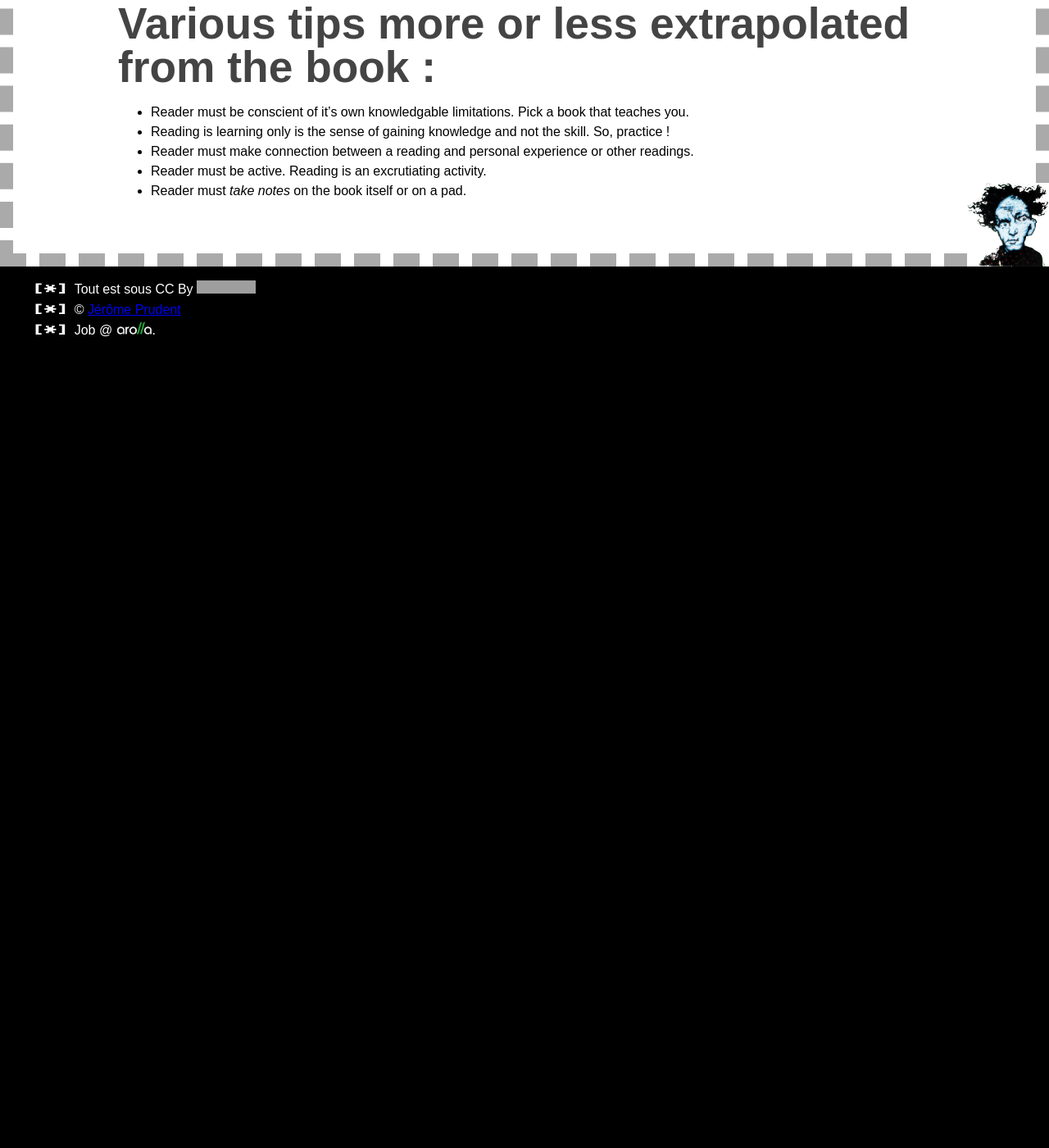
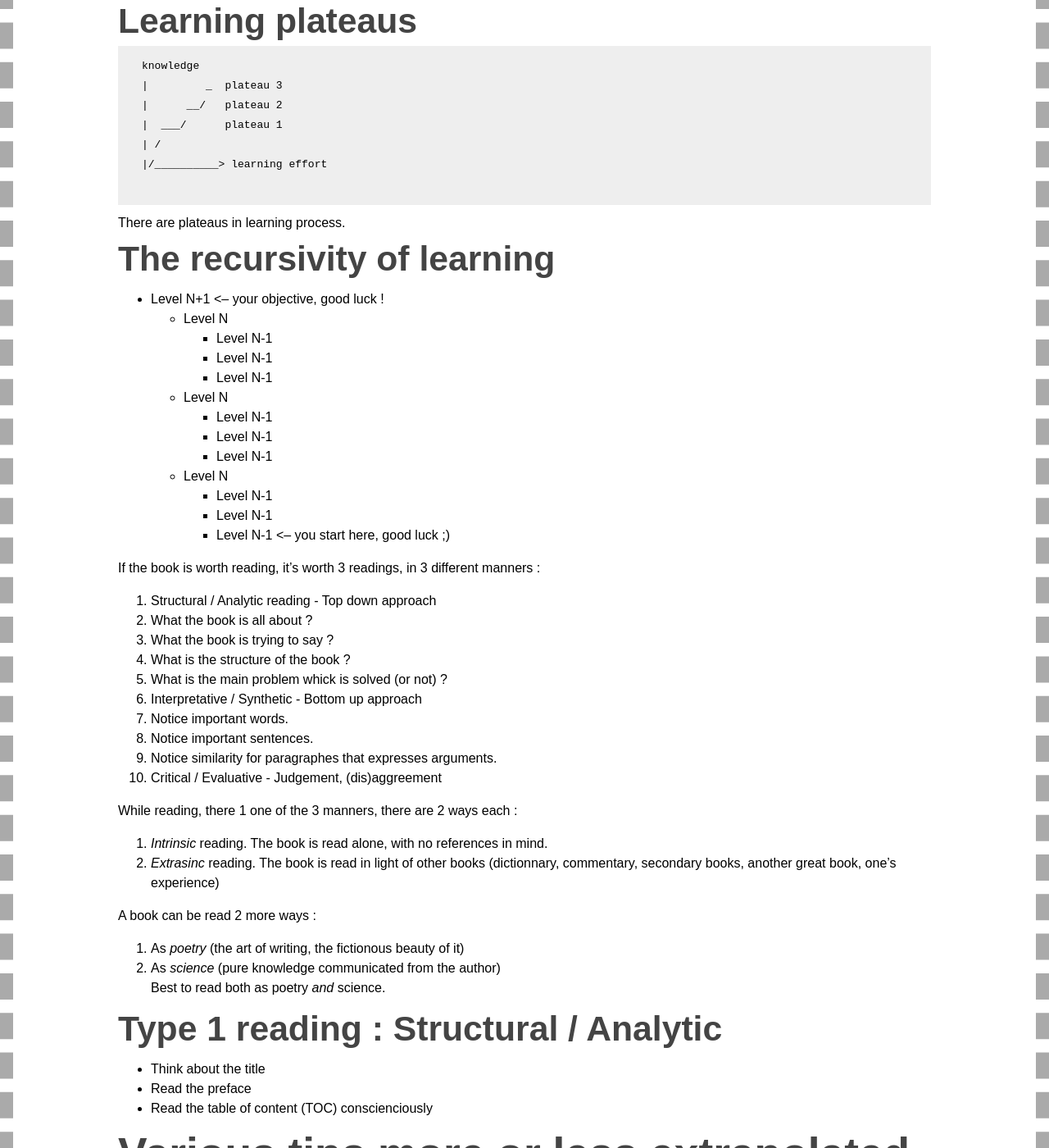
Before and after one commit to jprudent/jprudent.github.com, a Jekyll site: the page built from _posts/2017-05-01-review-of-how-to-read-a-book.markdown, in a window 1280 px wide and 1400 px high, scrolled down 697 px. Shown: the whole window at 82% size. Built offline with Jekyll 4.4.1, drawn with Linux system fonts in a browser that asks for light colours; our own code applies the rules of GitHub Pages for plain Markdown files; Markdown is read by kramdown in place of the engine named in the settings; before the commit the page ends 1129 px from its top, so only the background shows below that; grey boxes are pictures that could not be loaded.

Commit message:
Update 2017-05-01-review-of-how-to-read-a-book.markdown

````diff
--- a/_posts/2017-05-01-review-of-how-to-read-a-book.markdown
+++ b/_posts/2017-05-01-review-of-how-to-read-a-book.markdown
@@ -23,6 +23,62 @@ An _original_, _great_ book tends to be like a _live_ teacher. Whereas _comment_
 
 There is less and less people that knows how to read properly. Books are not so great nowadays.
 
+## Learning plateaus
+
+```
+knowledge
+|         _  plateau 3
+|      __/   plateau 2
+|  ___/      plateau 1
+| /
+|/__________> learning effort
+
+```
+There are plateaus in learning process.
+
+## The recursivity of learning
+
+- Level N+1     <-- your objective, good luck !
+  - Level N
+     - Level N-1
+     - Level N-1
+     - Level N-1
+  - Level N
+     - Level N-1
+     - Level N-1
+     - Level N-1
+  - Level N
+     - Level N-1
+     - Level N-1
+     - Level N-1 <-- you start here, good luck ;)
+
+
+If the book is worth reading, it's worth 3 readings, in 3 different manners :
+1. Structural / Analytic reading - Top down approach
+  1. What the book is all about ?
+  2. What the book is trying to say ?
+  3. What is the structure of the book ?
+  4. What is the main problem whick is solved (or not) ?
+2. Interpretative / Synthetic - Bottom up approach
+  1. Notice important words.
+  2. Notice important sentences.
+  3. Notice similarity for paragraphes that expresses arguments.
+3. Critical / Evaluative - Judgement, (dis)aggreement
+
+While reading, there 1 one of the 3 manners, there are 2 ways each :
+1. *Intrinsic* reading. The book is read alone, with no references in mind.
+2. *Extrasinc* reading. The book is read in light of other books (dictionnary, commentary, secondary books, another great book, one's experience)
+
+A book can be read 2 more ways :
+1. As *poetry* (the art of writing, the fictionous beauty of it)
+2. As *science* (pure knowledge communicated from the author)
+Best to read both as poetry *and* science.
+
+## Type 1 reading : Structural / Analytic
+
+- Think about the title
+- Read the preface
+- Read the table of content (TOC) conscienciously
 
 # Various tips more or less extrapolated from the book :
 
````
